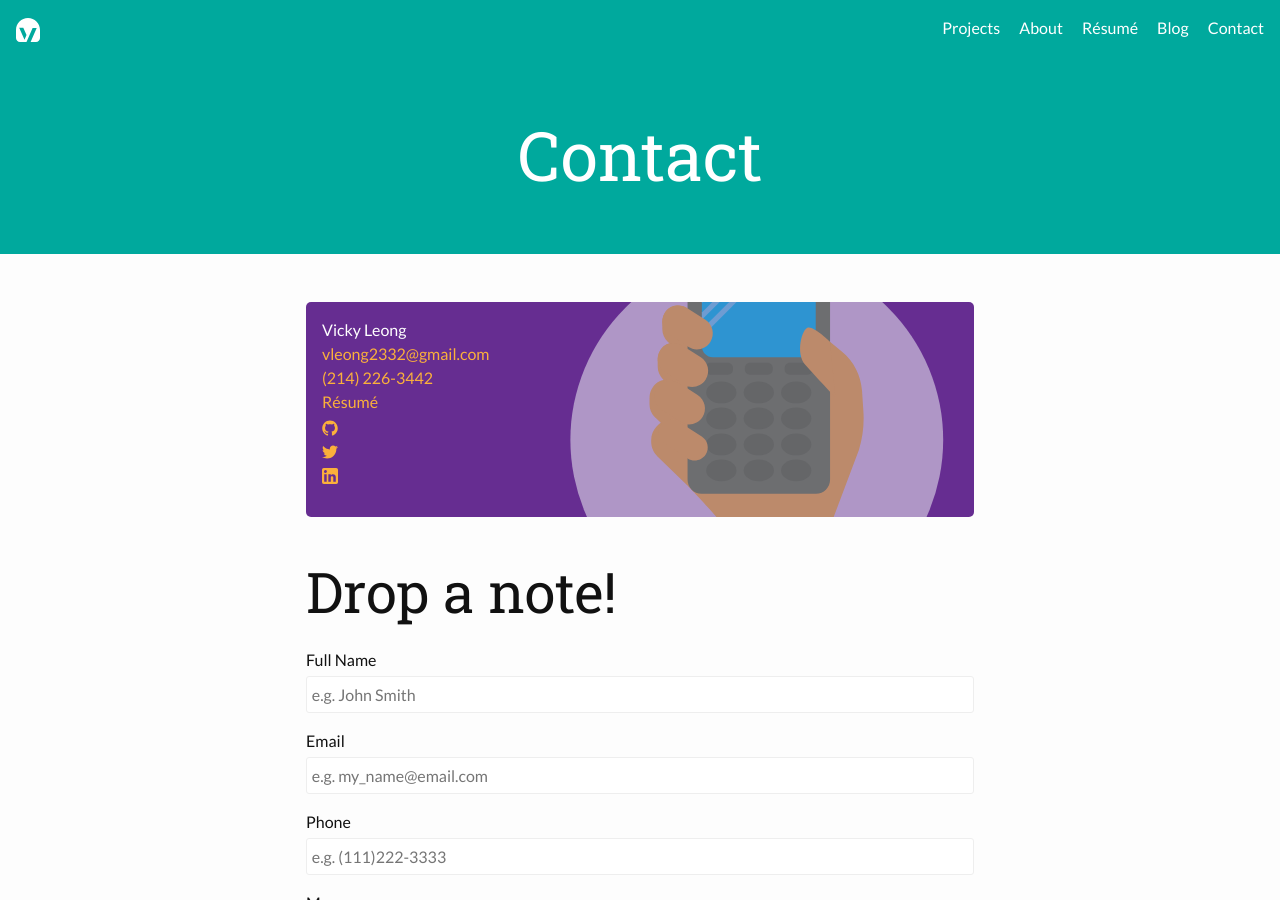
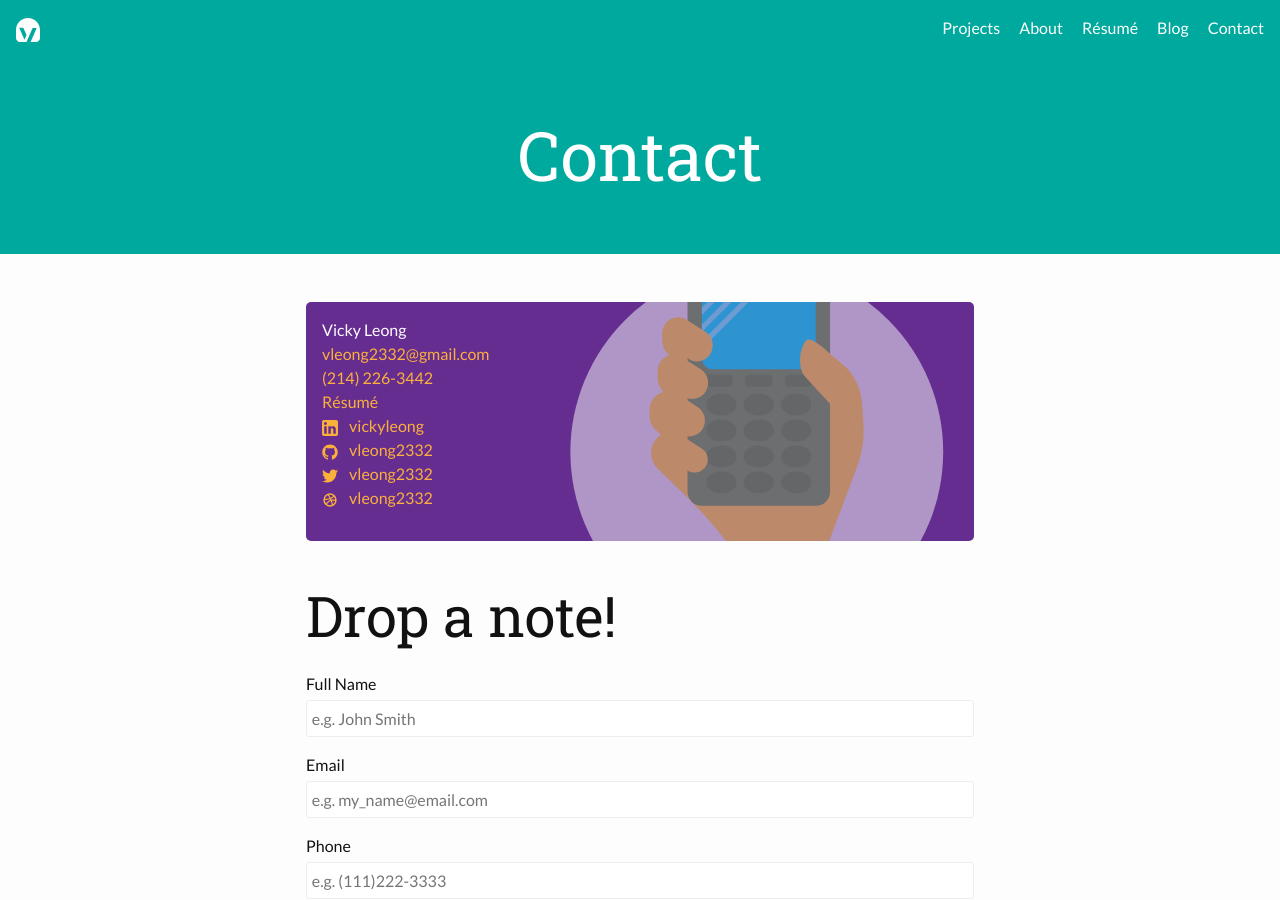
Before and after one commit to vleong2332/site2.0, a Jekyll site: the page built from pages/contact.html, in a window 1280 px wide and 900 px high. Built offline with Jekyll 4.4.1, drawn with Linux system fonts in a browser that asks for light colours.

Commit message:
Fix social media links in contact page

```diff
--- a/_includes/contact_info.html
+++ b/_includes/contact_info.html
@@ -13,19 +13,24 @@
   <li><a href="tel:{{ site.phone | remove: '(' | remove: ')' | remove: ' ' | remove: '-' }}">{{ site.phone | escape }}</a></li>
   {% endif %}
   <li><a href="{{ "assets/files/resume_vicky_leong_2.pdf" | relative_url }}" target="_blank">Résumé</a></li>
+  {% if site.linkedin_username %}
+  <li class="social-media">
+    {% include icon-linkedin.html username=site.linkedin_username showUsername=true %}
+  </li>
+  {% endif %}
   {% if site.github_username %}
   <li class="social-media">
-    {% include icon-github.html username=site.github_username %}
+    {% include icon-github.html username=site.github_username showUsername=true %}
   </li>
   {% endif %}
   {% if site.twitter_username %}
   <li class="social-media">
-    {% include icon-twitter.html username=site.twitter_username %}
+    {% include icon-twitter.html username=site.twitter_username showUsername=true %}
   </li>
   {% endif %}
-  {% if site.linkedin_username %}
+  {% if site.dribbble_username %}
   <li class="social-media">
-    {% include icon-linkedin.html username=site.linkedin_username %}
+    {% include icon-dribbble.html username=site.dribbble_username showUsername=true %}
   </li>
   {% endif %}
 </ul>
```
